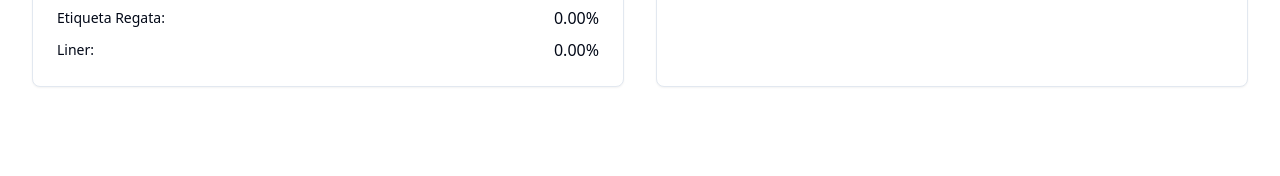
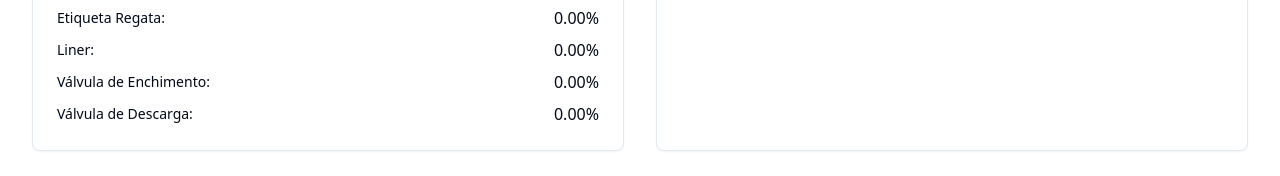
Before and after one commit to Mauthope/etiqueta-calculator, a React (Vite) app: page / in a window 1280 px wide. Shown: the part 1285-1461 px from the top of the page. Before the commit the page ends 1404 px from the top, so only its background shows below. Built offline with nearby package versions, Linux system fonts and the light colour scheme; no server answers; the database is empty.

Commit message:
Add components to dropdown list
Added "válvula de enchimento" and "válvula de descarga" to the "Componentes" dropdown list in the Index page.
[skip gpt_engineer]

```diff
--- a/src/pages/Index.tsx
+++ b/src/pages/Index.tsx
@@ -34,7 +34,18 @@ type Etiqueta = {
 };
 
 const CARIMBADEIRAS = ["CR-01", "CR-02", "CR-03", "CR-04", "CR-05", "CR-06", "Esplanada"];
-const COMPONENTES = ["Flap", "Válvula", "Patch", "Topo", "Fundo", "Saia", "Etiqueta Regata", "Liner"];
+const COMPONENTES = [
+  "Flap",
+  "Válvula",
+  "Patch",
+  "Topo",
+  "Fundo",
+  "Saia",
+  "Etiqueta Regata",
+  "Liner",
+  "Válvula de Enchimento",
+  "Válvula de Descarga"
+];
 
 const Index = () => {
   const { toast } = useToast();
```
